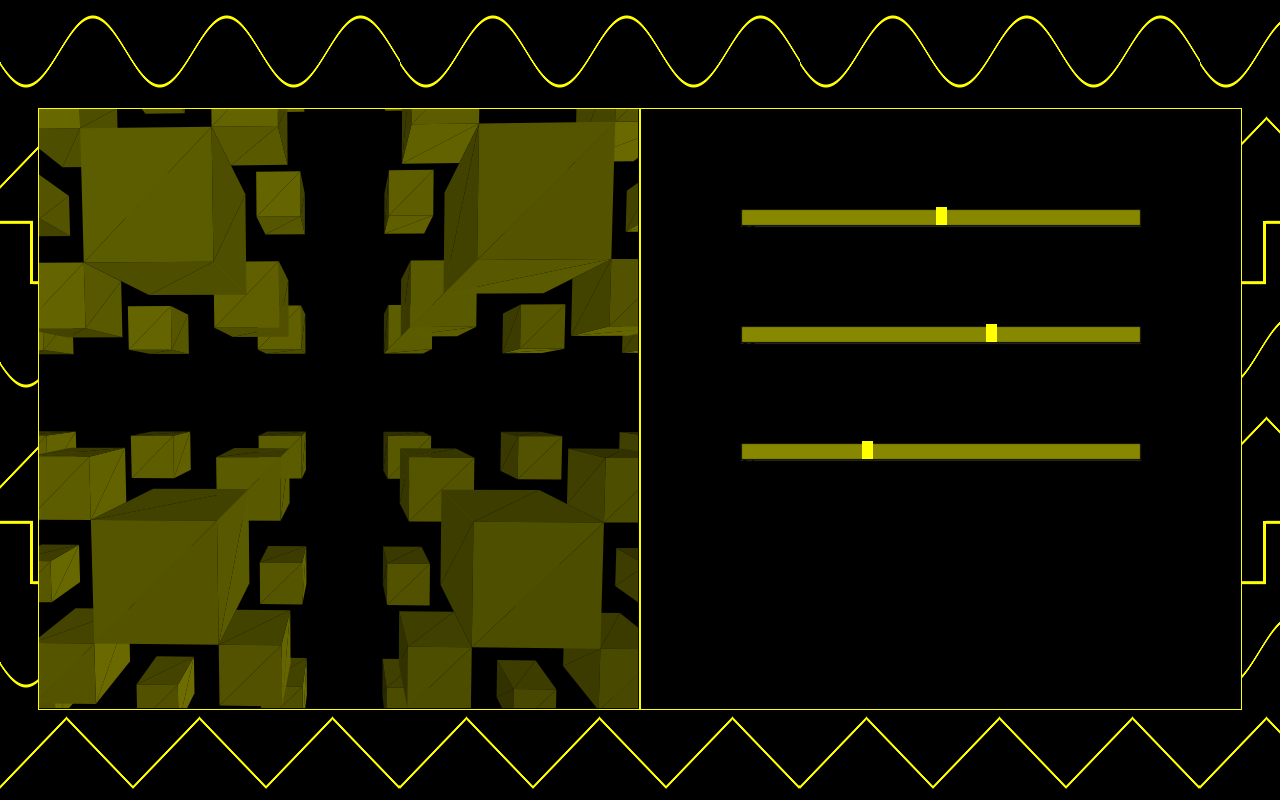
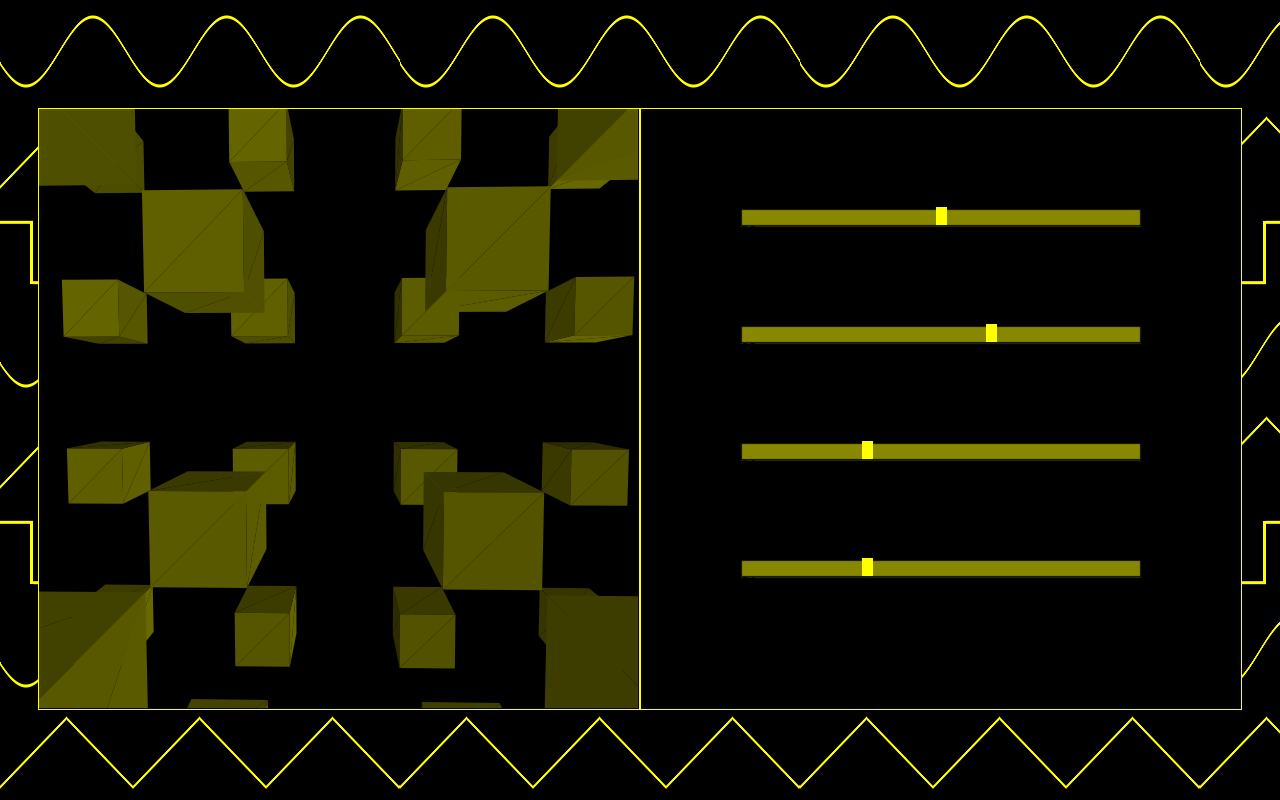
Before and after one commit to minkcv/DigitalArtProject2, a plain HTML site: page yellow/index.html in a window 1280 px wide. Drawn offline with Linux system fonts and the light colour scheme.

Commit message:
add slider for movement

```diff
--- a/yellow/index.html
+++ b/yellow/index.html
@@ -27,6 +27,10 @@
 				<div class="slider" id="slider3">
 					<input class="bar" type="range" id="rangeinput" value="31" oninput="rangevalue3.value=value"/>
 					<output id="rangevalue3">31</output>
+				</div>
+				<div class="slider" id="slider4">
+					<input class="bar" type="range" id="rangeinput" value="31" oninput="rangevalue4.value=value"/>
+					<output id="rangevalue4">31</output>
 				</div>
 			</div>
 		</div>
@@ -92,6 +96,7 @@
 			var slider1 = document.getElementById('rangevalue1');
 			var slider2 = document.getElementById('rangevalue2');
 			var slider3 = document.getElementById('rangevalue3');
+			var slider4 = document.getElementById('rangevalue4');
 
             var light = new THREE.PointLight( 0xffffff, 1, 100 );
             light.position.set( 10, 10, 10 );
@@ -119,6 +124,7 @@
 				}
 				camera.rotation.y = slider2.innerHTML / 10;
 				camera.rotation.x = slider3.innerHTML / 10;
+				camera.position.z = slider4.innerHTML / 10;
 				time = Date.now();
 			}
 			render();
```
